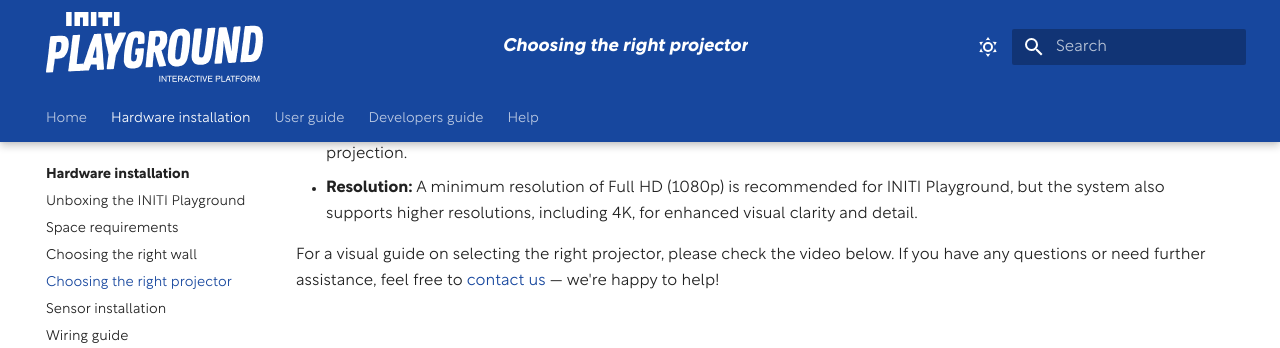
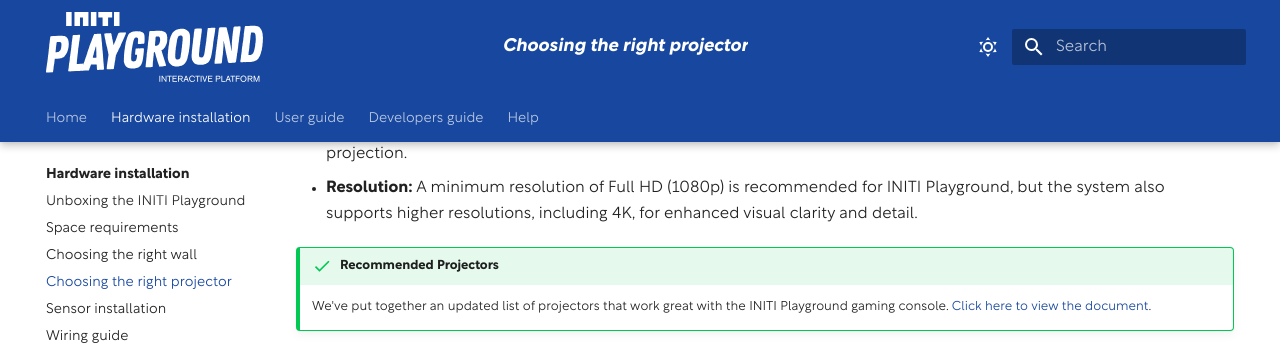
Before and after one commit to INITI-Playground/initi-playground-docs, an MkDocs documentation site: the page built from docs/installation/choosing-projector.md, in a window 1280 px wide and 900 px high, scrolled down 400 px, cut to the strip 0-348 px from the top of the window. Built offline with MkDocs 1.6.1 and Material for MkDocs 9.7.7, drawn with Linux system fonts in a browser that asks for light colours.

Commit message:
added recommended projectors section with link to updated list

```diff
--- a/docs/installation/choosing-projector.md
+++ b/docs/installation/choosing-projector.md
@@ -12,6 +12,8 @@
 - **Projector Brightness:** Ensure the projector is bright enough for the lighting conditions of your space. A higher brightness (measured in lumens) will be necessary in environments with strong ambient light to maintain clear visibility of the projection.
 - **Resolution:** A minimum resolution of Full HD (1080p) is recommended for INITI Playground, but the system also supports higher resolutions, including 4K, for enhanced visual clarity and detail.
 
+!!! success "Recommended Projectors"
+     We've put together an updated list of projectors that work great with the INITI Playground gaming console. [Click here to view the document](https://docs.google.com/spreadsheets/d/1i94XRj2e5Q2ARqUl3iHwc1vLIFqblyI3hX0YPx9Ky0M){:target="_blank"}.
 
 For a visual guide on selecting the right projector, please check the video below. If you have any questions or need further assistance, feel free to [contact us](../help/contact.md) — we're happy to help!
 
```
